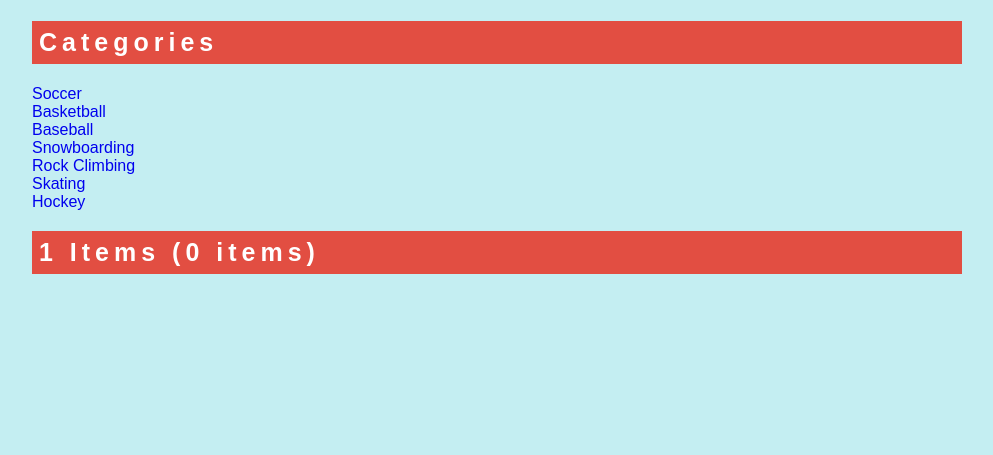
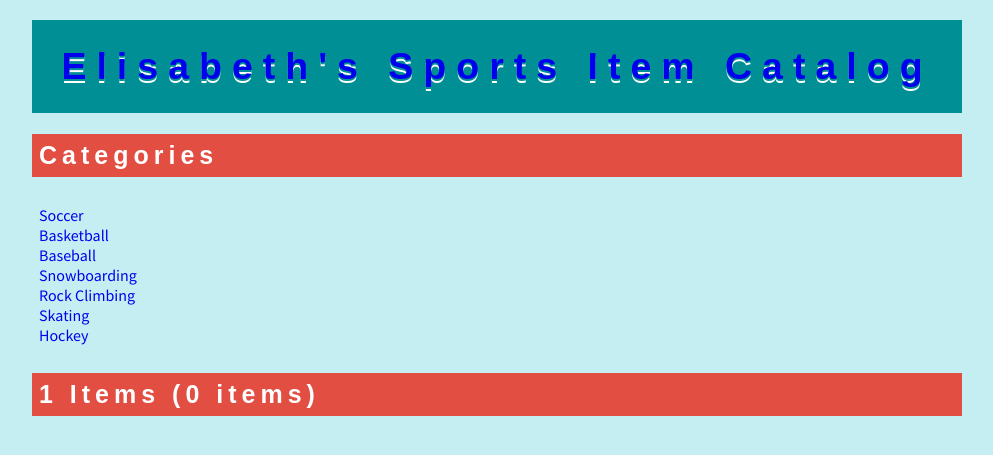
Before and after one commit to ElisabethStrunk/FullStack_ItemCatalog, a Flask app: page /catalog/1 in a window 1280 px wide. Shown: the top 455 px of the page, without its empty margins (143-1136 px from the left). Run offline with Flask 2, Linux system fonts and the light colour scheme.

Commit message:
Made category page look good + added header with link back to the index

```diff
--- a/app/templates/category.html
+++ b/app/templates/category.html
@@ -3,7 +3,7 @@
 <head>
     <meta charset="UTF-8">
     <title>
-        Lisa's Sports Item Catalog | {{ category }}
+        Elisabeth's Sports Item Catalog | {{ category }}
     </title>
     <link rel="shortcut icon"
           href="{{ url_for('static', filename='favicon.ico') }}"
@@ -11,10 +11,21 @@
     <link type="text/css"
           rel="stylesheet"
           href="{{ url_for('static', filename='style.css') }}">
+    <link href="https://fonts.googleapis.com/css?family=Montserrat:400,700|Source+Sans+Pro"
+          rel="stylesheet"
+          type="text/css">
 </head>
 <body>
     <div>
+        <div id="header" class="header">
+            <h1>
+                <a href="{{url_for('index')}}">
+                    Elisabeth's Sports Item Catalog
+                </a>
+            </h1>
+        </div>
         <h2>Categories</h2>
+        <div class="block">
             {% for c in categories %}
                 <a href="{{url_for('category', category=c.name)}}" method="get">
                     {{c.name}}
@@ -22,8 +33,10 @@
                 <br>
             {% endfor %}
         </div>
+    </div>
     <div>
         <h2>{{category}} Items ({{number_of_items}} items)</h2>
+        <div class="block">
             {% for i in items %}
                 <a href="{{url_for('item', item_id=i.id, category=i.category)}}"
                    method="get">
@@ -32,5 +45,6 @@
                 </a>
             {% endfor %}
         </div>
+    </div>
 </body>
 </html>
```
Lines whose indentation alone changed are shown as unchanged.
